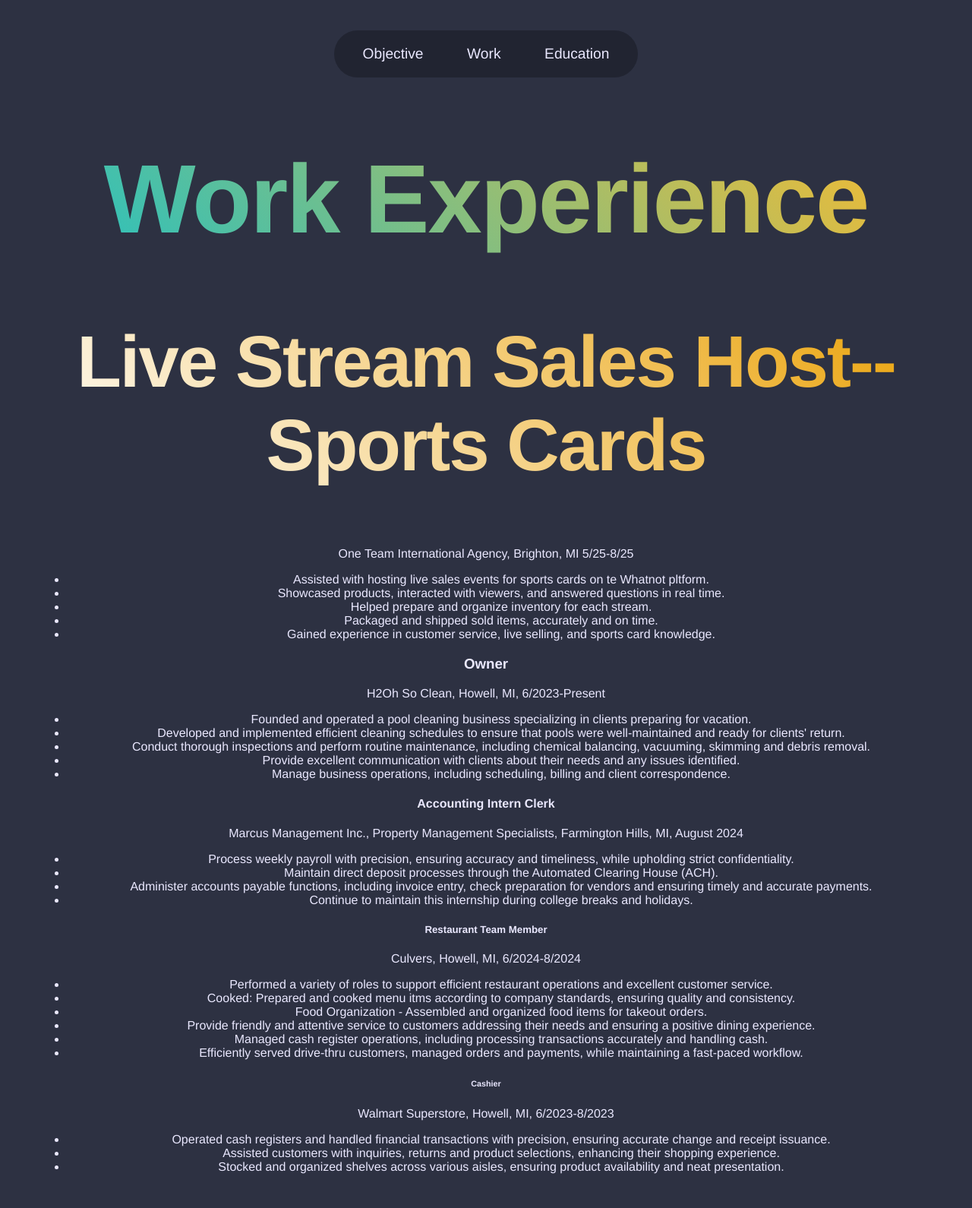
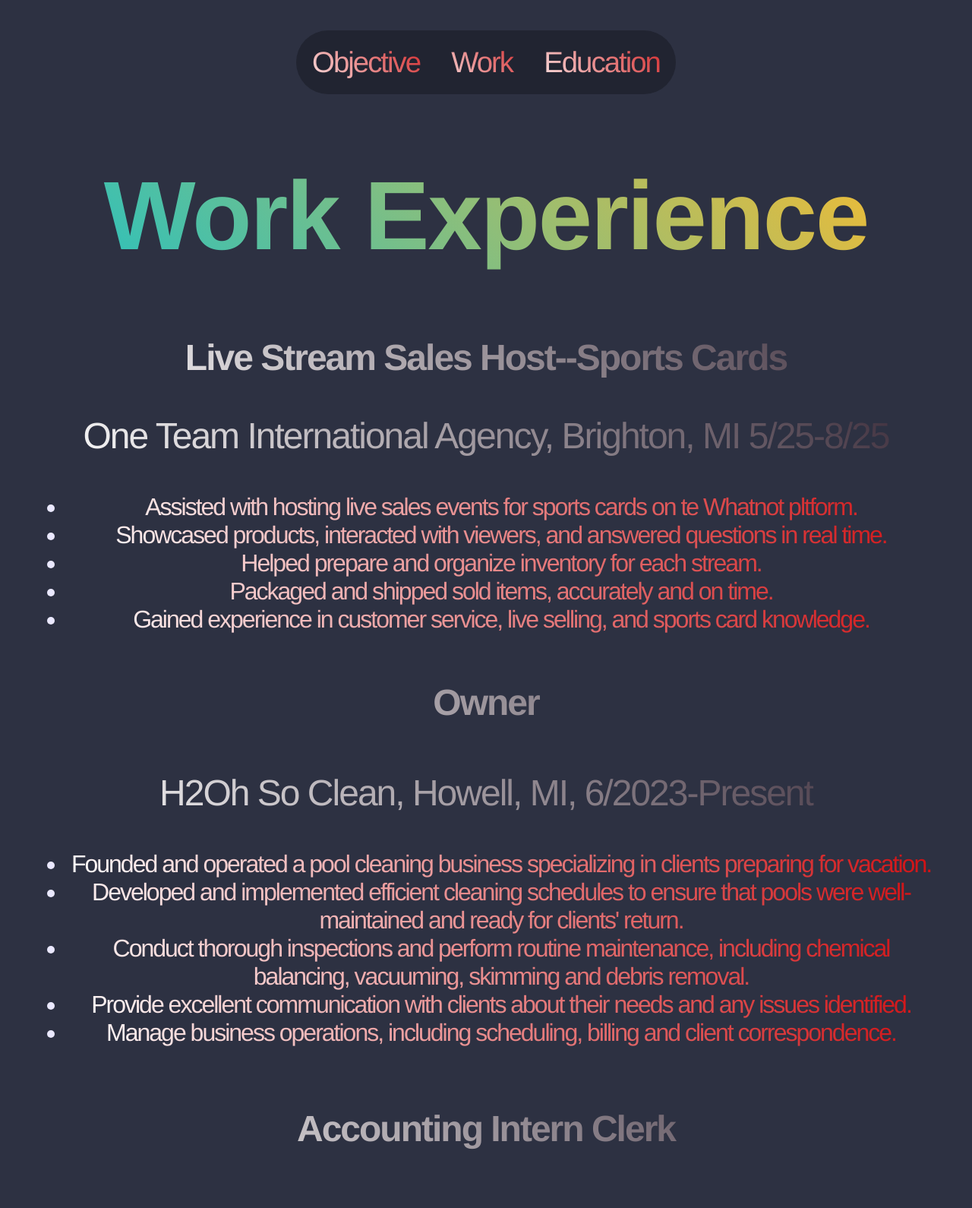
Before and after one commit to oconn542/Final, a plain HTML site: page work.html in a window 1280 px wide. Shown: the top 1590 px of the page at 76% size. Before the commit the page ends 1561 px from the top, so only its background shows below. Drawn offline with Linux system fonts and the light colour scheme.

Commit message:
Changes to be committed: 	modified:   education.html 	new file:   istockphoto-531162587-612x612.jpg 	modified:   style.css 	modified:   work.html

```diff
--- a/style.css
+++ b/style.css
@@ -8,7 +8,7 @@ body {
 
 nav {
     margin: 40px auto 0 auto;
-    width: 400px;
+    width: 500px;
     border-radius: 50px;
     background: #212431;
 }
@@ -37,6 +37,9 @@ h1 {
     font-size: 8em;
     letter-spacing: -2px;
     text-align: center;
+    position: sticky;
+    top: 0;
+    z-index: 1000;
     background: rgb(34,193,195);
     background: linear-gradient(45deg, rgba(34,193,195,1) 0%, rgba(253,187,45,1) 100%);
     -webkit-background-clip: text;
@@ -48,16 +51,138 @@ h2 {
     letter-spacing: -2px;
     text-align: center;
     background: rgb(34,193,195);
-    background: linear-gradient(45deg, rgb(255, 255, 255) 0%, rgb(234, 162, 8) 100%);
+    background: linear-gradient(45deg, rgb(255, 255, 255) 0%, rgba(123, 5, 5, 0.655) 100%);
     -webkit-background-clip: text;
     -webkit-text-fill-color: transparent;
+}
+
+h3 {
+    font-size: 3em;
+    letter-spacing: -2px;
+    text-align: center;
+    background: rgb(34,193,195);
+    background: linear-gradient(45deg, rgb(255, 255, 255) 0%, rgba(123, 5, 5, 0.162) 100%);
+    -webkit-background-clip: text;
+    -webkit-text-fill-color: transparent;
+}
+
+h4 {
+    font-size: 3em;
+    letter-spacing: -2px;
+    text-align: center;
+    background: rgb(34,193,195);
+    background: linear-gradient(45deg, rgb(255, 255, 255) 0%, rgba(123, 5, 5, 0.162) 100%);
+    -webkit-background-clip: text;
+    -webkit-text-fill-color: transparent;
+}
+
+h5 {
+    font-size: 3em;
+    letter-spacing: -2px;
+    text-align: center;
+    background: rgb(34,193,195);
+    background: linear-gradient(45deg, rgb(255, 255, 255) 0%, rgba(123, 5, 5, 0.162) 100%);
+    -webkit-background-clip: text;
+    -webkit-text-fill-color: transparent;
+}
+
+h6 {
+    font-size: 3em;
+    letter-spacing: -2px;
+    text-align: center;
+    background: rgb(34,193,195);
+    background: linear-gradient(45deg, rgb(255, 255, 255) 0%, rgba(123, 5, 5, 0.162) 100%);
+    -webkit-background-clip: text;
+    -webkit-text-fill-color: transparent;
+}
+
+p {
+    font-size: 3em;
+    letter-spacing: -2px;
+    text-align: center;
+    background: rgb(34,193,195);
+    background: linear-gradient(45deg, rgb(255, 255, 255) 0%, rgba(123, 5, 5, 0.162) 100%);
+    -webkit-background-clip: text;
+    -webkit-text-fill-color: transparent;
+}
+
+li {
+    font-size: 2em;
+    letter-spacing: -2px;
+    text-align: center;
+    background: rgb(34,193,195);
+    background: linear-gradient(45deg, rgb(255, 255, 255) 0%, rgba(239, 5, 5, 0.84) 100%);
+    -webkit-background-clip: text;
+    -webkit-text-fill-color: transparent;
+}
+
+@media screen and (max-width: 616px) {
+  header {
+    background: #2D3142;
+    display: block;
+    padding: 0;
+  }
+  header ul li {
+    display: block;
+    border-top: 1px solid #2D3142;
+  }
+
+  header h1 {
+    padding: 20px;
+  }
+  table {
+    width: 100%;
+    display: block;
+  }
+}
+
+@media screen and (min-width: 576px) {
+  header {
+    background: #2D3142;
+    color: #011936;
+  }
+  table {
+    width: 100%;
+    display: block;
+  }
+}
+
+@media screen and (min-width: 768px) {
+  header {
+    background: #2D3142;
+  }
+  table {
+    width: 100%;
+    display: block;
+  }
+}
+
+@media screen and (min-width: 992px) {
+  header {
+    background: #2D3142;
+    color: #C2EABD;
+  }
+  table {
+    width: 100%;
+    display: block;
+  }
+}
+
+@media screen and (min-width: 1200px) {
+  header {
+    background: #2D3142;
+  }
+  table {
+    width: 100%;
+    display: block;
+  }
 }
 
 .container {
  display: grid;
  align-items: center;
  grid-template-columns: 1fr 1fr 1fr;
- column-gap: 5px;
+ column-gap: 7px;
 }
 
 img {
--- a/work.html
+++ b/work.html
@@ -17,7 +17,7 @@
 <header>
     <h1>Work Experience</h1>
 </header>
-    <h2>Live Stream Sales Host--Sports Cards</h2>
+    <h3>Live Stream Sales Host--Sports Cards</h3>
     <p>One Team International Agency, Brighton, MI 5/25-8/25</p>
     <ul>
       <li>Assisted with hosting live sales events for sports cards on te Whatnot pltform.</li>
@@ -26,7 +26,7 @@
       <li>Packaged and shipped sold items, accurately and on time.</li>
       <li>Gained experience in customer service, live selling, and sports card knowledge.</li>
     </ul>
-    <h3>Owner</h3>
+    <h4>Owner</h4>
     <p>H2Oh So Clean, Howell, MI, 6/2023-Present</p>
     <ul>
       <li>Founded and operated a pool cleaning business specializing in clients preparing for vacation.</li>
@@ -35,7 +35,7 @@
       <li>Provide excellent communication with clients about their needs and any issues identified.</li>
       <li>Manage business operations, including scheduling, billing and client correspondence.</li>
     </ul>
-    <h4>Accounting Intern Clerk</h4>
+    <h5>Accounting Intern Clerk</h5>
     <p>Marcus Management Inc., Property Management Specialists, Farmington Hills, MI, August 2024</p>
     <ul>
       <li>Process weekly payroll with precision, ensuring accuracy and timeliness, while upholding strict confidentiality.</li>
@@ -43,7 +43,7 @@
       <li>Administer accounts payable functions, including invoice entry, check preparation for vendors and ensuring timely and accurate payments.</li>
       <li>Continue to maintain this internship during college breaks and holidays.</li>
     </ul>
-    <h5>Restaurant Team Member</h5>
+    <h6>Restaurant Team Member</h6>
     <p>Culvers, Howell, MI, 6/2024-8/2024</p>
     <ul>
       <li>Performed a variety of roles to support efficient restaurant operations and excellent customer service.</li>
@@ -53,7 +53,7 @@
       <li>Managed cash register operations, including processing transactions accurately and handling cash.</li>
       <li>Efficiently served drive-thru customers, managed orders and payments, while maintaining a fast-paced workflow.</li>
     </ul>
-    <h6>Cashier</h6>
+    <h6>Cashier/Stocker</h6>
     <p>Walmart Superstore, Howell, MI, 6/2023-8/2023</p>
     <ul>
       <li>Operated cash registers and handled financial transactions with precision, ensuring accurate change and receipt issuance.</li>
```
Also changed, not shown: education.html (+10 -4 lines), istockphoto-531162587-612x612.jpg (added).
